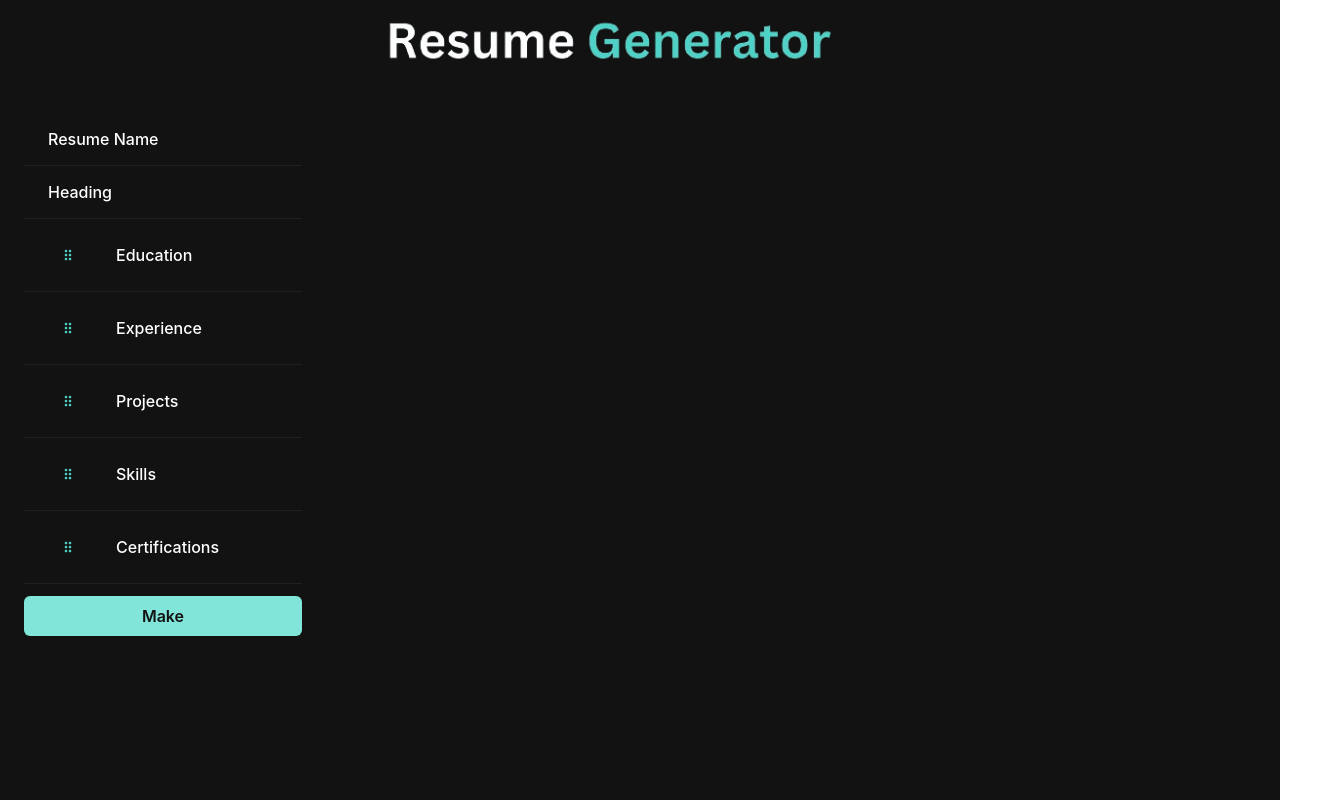
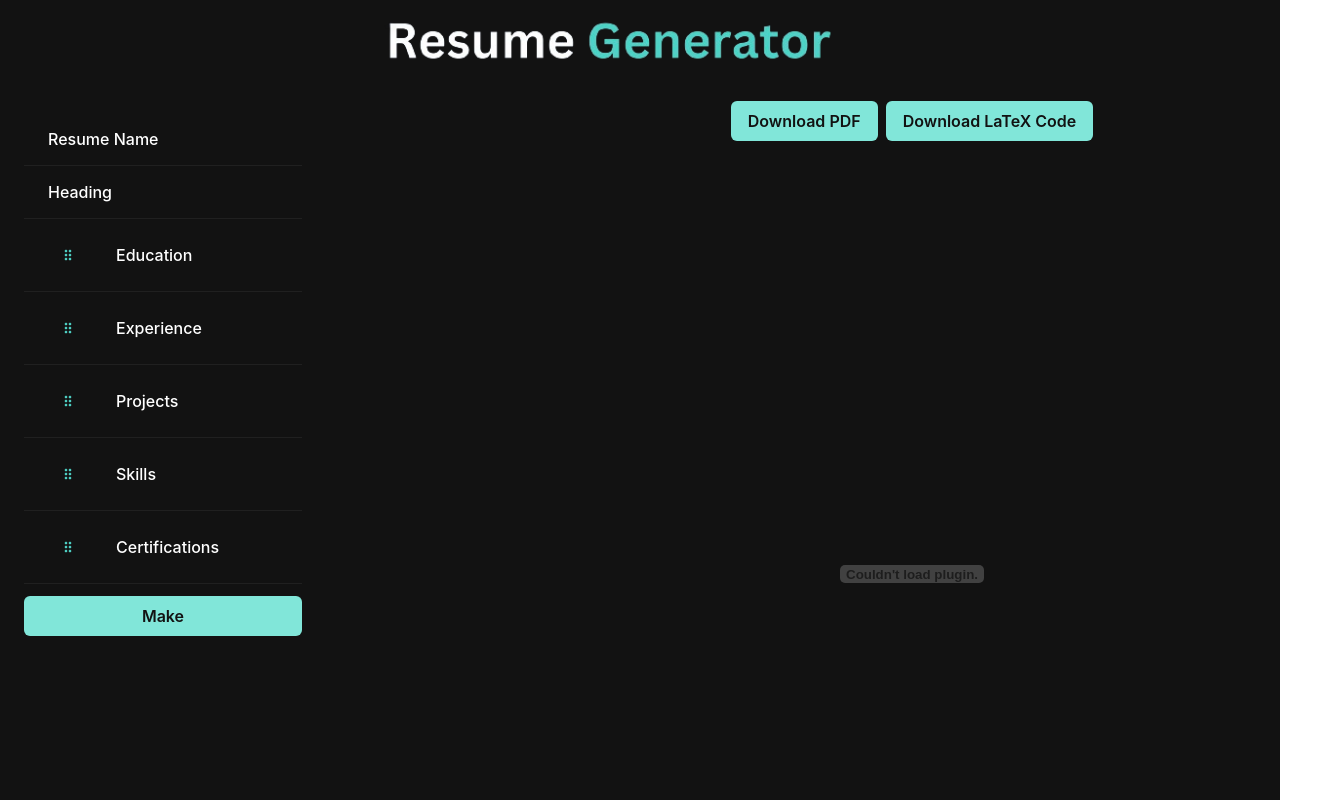
Before and after one commit to TheFJcurve/resume-generator-app, a React (Vite) app in the folder frontend/: page /resume/create in a window 1280 px wide. Shown: the top 800 px of the page, 1332 px wide, since content can reach past the window. Built offline with nearby package versions, Linux system fonts and the light colour scheme.

Commit message:
added pdf and latex download buttons

```diff
--- a/frontend/package.json
+++ b/frontend/package.json
@@ -26,6 +26,7 @@
     "react-grid-layout": "^1.4.4",
     "react-hook-form": "^7.49.3",
     "react-icons": "^5.0.1",
+    "react-pdf": "^7.7.1",
     "react-query": "^3.39.3",
     "react-router-dom": "^6.21.2",
     "reactcss": "^1.2.3",
--- a/frontend/src/components/design/LayoutCreate.tsx
+++ b/frontend/src/components/design/LayoutCreate.tsx
@@ -1,7 +1,7 @@
 import { GridItem, SimpleGrid } from "@chakra-ui/react";
-import LatexPDF from "../pages/LatexPDF";
 import Navbar from "./Navbar";
 import ResumeComponents from "../pages/create-pages/ResumeComponents";
+import CreateLatexPDF from "../pages/create-pages/CreateLatexPDF";
 
 const LayoutCreate = () => {
   return (
@@ -14,7 +14,7 @@ const LayoutCreate = () => {
           <ResumeComponents />
         </GridItem>
         <GridItem width={{ sm: "400px", md: "800px", lg: "600px" }}>
-          <LatexPDF />
+          <CreateLatexPDF />
         </GridItem>
       </SimpleGrid>
     </SimpleGrid>
--- a/frontend/src/components/pages/LatexPDF.tsx
+++ /dev/null
@@ -1,18 +0,0 @@
-import { useEffect, useState } from "react";
-import usePDF from "../../hooks/usePDF";
-import useResume from "../../context/useResume";
-
-const LatexPDF = () => {
-  const { resume } = useResume();
-  const [pdfUrl, setPdfUrl] = useState<string>("");
-
-  useEffect(() => {
-    usePDF(resume?.latexCode, resume?.name || "").then((response) =>
-      setPdfUrl(response)
-    );
-  }, [resume?.latexCode]);
-
-  return <iframe src={pdfUrl} width={"120%"} height={"850px"} />;
-};
-
-export default LatexPDF;
--- /dev/null
+++ b/frontend/src/components/pages/create-pages/CreateLatexPDF.tsx
@@ -0,0 +1,53 @@
+import { useEffect, useState } from "react";
+import blankPdf from "../../../assets/blank-pdf.pdf";
+import useResume from "../../../context/useResume";
+import usePDF from "../../../hooks/usePDF";
+import { Button, HStack, SimpleGrid } from "@chakra-ui/react";
+
+const CreateLatexPDF = () => {
+  const { resume } = useResume();
+  const [pdfUrl, setPdfUrl] = useState<string>(blankPdf);
+
+  const onButtonClickPDF = () => {
+    const link = document.createElement("a");
+    link.href = pdfUrl;
+    link.download = resume?.name || "output.pdf";
+    document.body.appendChild(link);
+    link.click();
+    document.body.removeChild(link);
+  };
+
+  const onButtonClickLaTeX = () => {
+    const link = document.createElement("a");
+    const blob = new Blob([resume?.latexCode || ""], {
+      type: "text/plain",
+    });
+    link.href = URL.createObjectURL(blob);
+    link.download = resume?.name + ".tex" || "output.tex";
+    document.body.appendChild(link);
+    link.click();
+    document.body.removeChild(link);
+  };
+
+  useEffect(() => {
+    usePDF(resume?.latexCode, resume?.name || "").then(
+      (response) => response && setPdfUrl(response)
+    );
+  }, [resume?.latexCode]);
+
+  return (
+    <SimpleGrid justifyItems={"center"} gap={2}>
+      <HStack>
+        <Button onClick={onButtonClickPDF} colorScheme="teal">
+          Download PDF
+        </Button>
+        <Button onClick={onButtonClickLaTeX} colorScheme="teal">
+          Download LaTeX Code
+        </Button>
+      </HStack>
+      <embed src={pdfUrl + "#toolbar=0"} width={"100%"} height={"850px"} />
+    </SimpleGrid>
+  );
+};
+
+export default CreateLatexPDF;
--- a/frontend/src/components/pages/edit-pages/ResumeDetails.tsx
+++ b/frontend/src/components/pages/edit-pages/ResumeDetails.tsx
@@ -1,20 +1,52 @@
-import { Box, Divider, GridItem, Heading, SimpleGrid } from "@chakra-ui/react";
+import {
+  Box,
+  Button,
+  Divider,
+  GridItem,
+  HStack,
+  Heading,
+  SimpleGrid,
+} from "@chakra-ui/react";
 import { formatDistanceToNow } from "date-fns";
 import { useEffect, useState } from "react";
 import { useParams } from "react-router-dom";
 import useResume from "../../../hooks/getResume";
 import usePDF from "../../../hooks/usePDF";
+import blankPdf from "../../../assets/blank-pdf.pdf";
 
 const ResumeDetails = () => {
   const { id } = useParams();
   if (!id) throw new Error("id is required");
 
   const { data: resume, error } = useResume(id);
-  const [pdfUrl, setPdfUrl] = useState<string>("");
+
+  if (error) throw error;
+  const [pdfUrl, setPdfUrl] = useState<string>(blankPdf);
+
+  const onButtonClickPDF = () => {
+    const link = document.createElement("a");
+    link.href = pdfUrl;
+    link.download = resume?.name || "output.pdf";
+    document.body.appendChild(link);
+    link.click();
+    document.body.removeChild(link);
+  };
+
+  const onButtonClickLaTeX = () => {
+    const link = document.createElement("a");
+    const blob = new Blob([resume?.latexCode || ""], {
+      type: "text/plain",
+    });
+    link.href = URL.createObjectURL(blob);
+    link.download = resume?.name + ".tex" || "output.tex";
+    document.body.appendChild(link);
+    link.click();
+    document.body.removeChild(link);
+  };
 
   const loadOnlyOnce = () => {
     usePDF(resume?.latexCode, resume?.name || "").then((response) => {
-      setPdfUrl(response);
+      setPdfUrl(response || blankPdf);
     });
   };
 
@@ -187,8 +219,18 @@ const ResumeDetails = () => {
           )}
         </Heading>
       </GridItem>
-      <GridItem width={"710px"}>
-        <iframe src={pdfUrl} width={"120%"} height={"900px"} />
+      <GridItem width={"710px"} marginLeft={10}>
+        <SimpleGrid justifyItems={"center"} gap={2}>
+          <HStack>
+            <Button colorScheme={"teal"} onClick={onButtonClickPDF}>
+              Download PDF
+            </Button>
+            <Button colorScheme={"teal"} onClick={onButtonClickLaTeX}>
+              Download LaTeX Code
+            </Button>
+          </HStack>
+          <embed src={pdfUrl + "#toolbar=0"} width={"100%"} height={"900px"} />
+        </SimpleGrid>
       </GridItem>
     </SimpleGrid>
   );
--- a/frontend/src/hooks/usePDF.ts
+++ b/frontend/src/hooks/usePDF.ts
@@ -15,7 +15,6 @@ const usePDF = async (latexCode: string | undefined, name: string) => {
         });
       return response;
     }
-    return "";
   };
 
 export default usePDF
```
Also changed, not shown: 1 other file (tests, documents, lock files or other folders).
